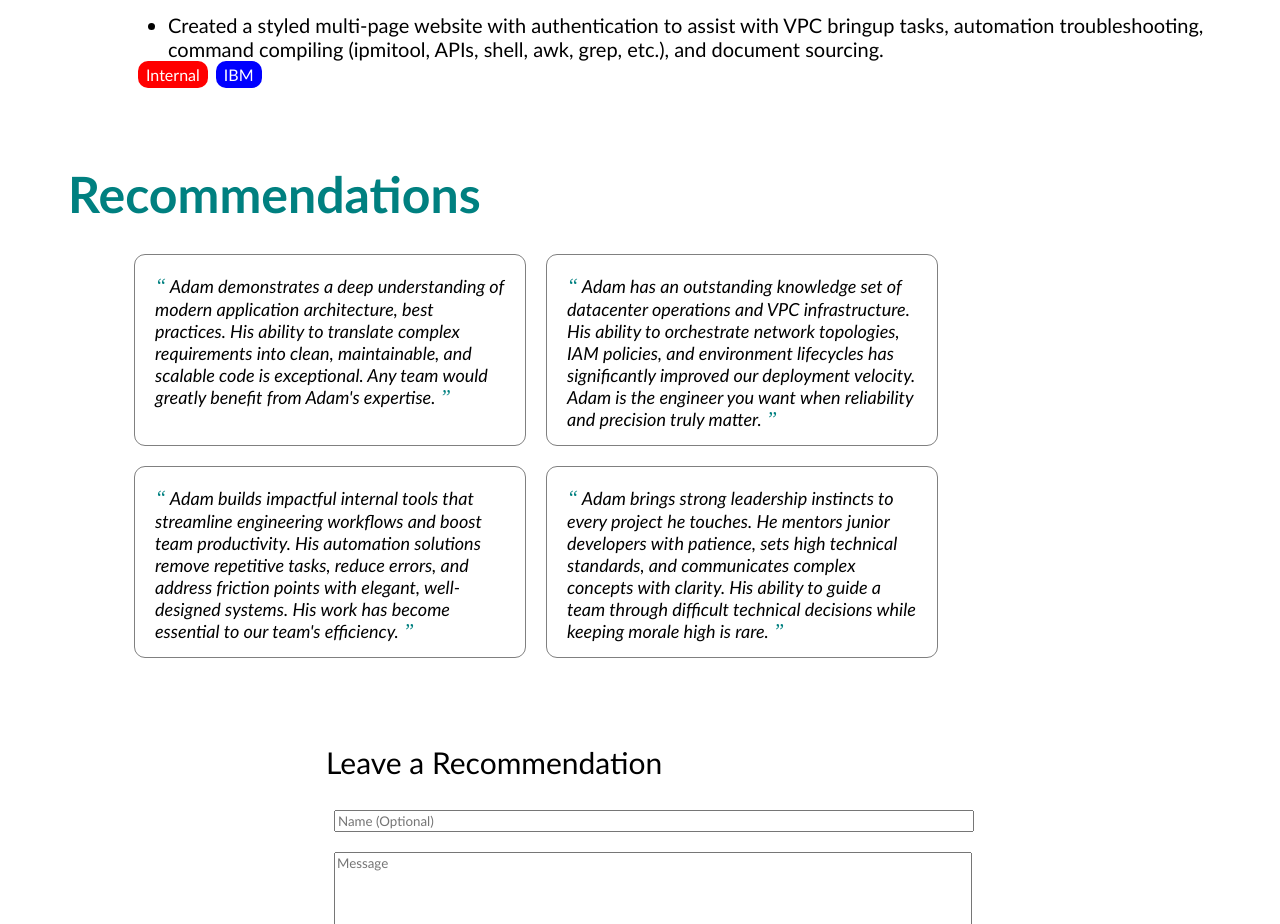
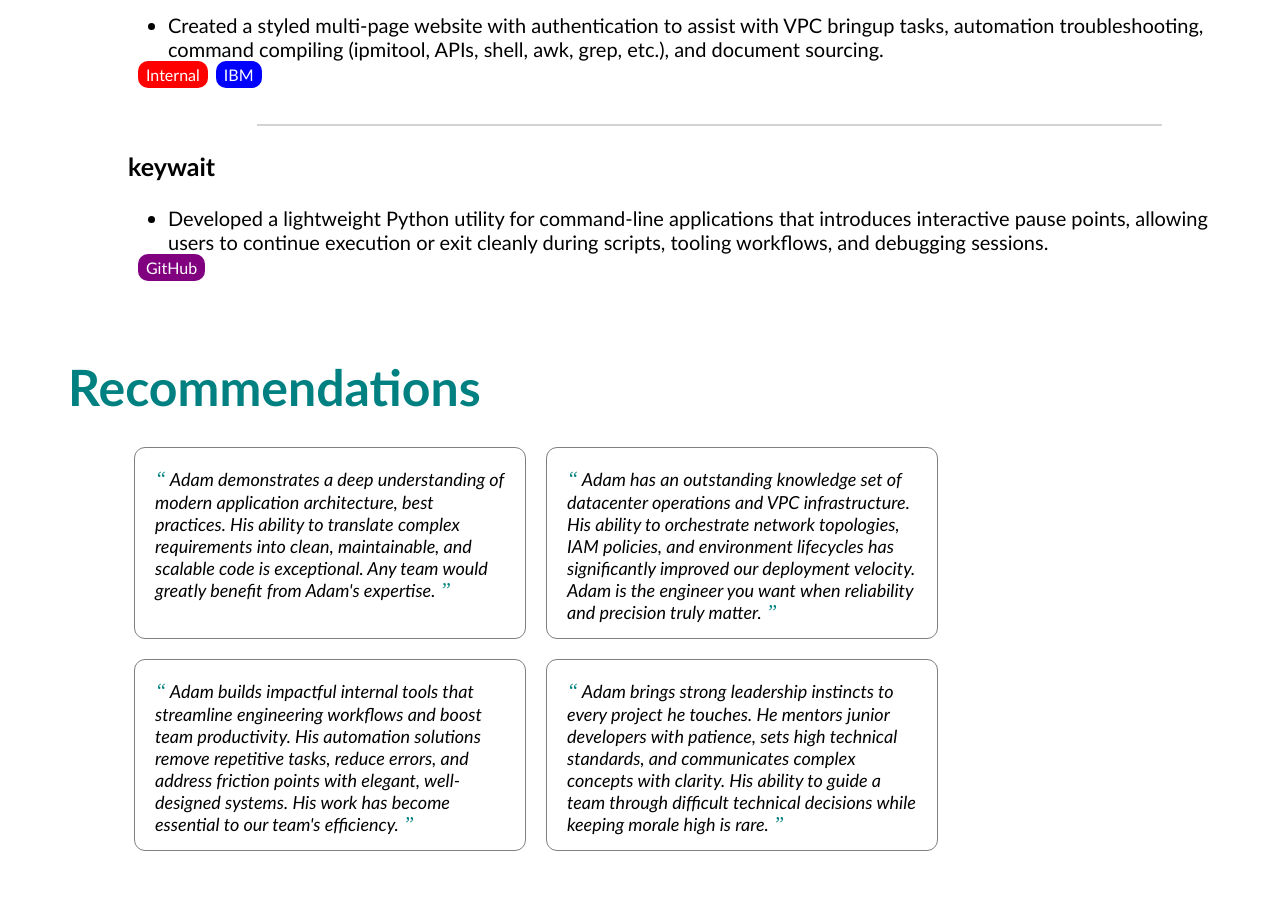
Before and after one commit to mellowc0de/portfolio-website, a plain HTML site: page index.html in a window 1280 px wide. Shown: the part 2240-3164 px from the top of the page. Drawn offline with Linux system fonts and the light colour scheme.

Commit message:
Add updated index.html - including keywait repository to projects

```diff
--- a/index.html
+++ b/index.html
@@ -173,6 +173,16 @@
               </div>
             </ul>
           </div>
+          <hr>
+          <div class="project-card">
+            <h3>keywait</h3>
+            <ul>
+              <li>Developed a lightweight Python utility for command-line applications that introduces interactive pause points, allowing users to continue execution or exit cleanly during scripts, tooling workflows, and debugging sessions.  </li>
+              <div class="badges">
+                <span class="badge-github">GitHub</span>
+              </div>
+            </ul>
+          </div>
         </div>
     </section>
     <div style="clear:both;"></div>
```
